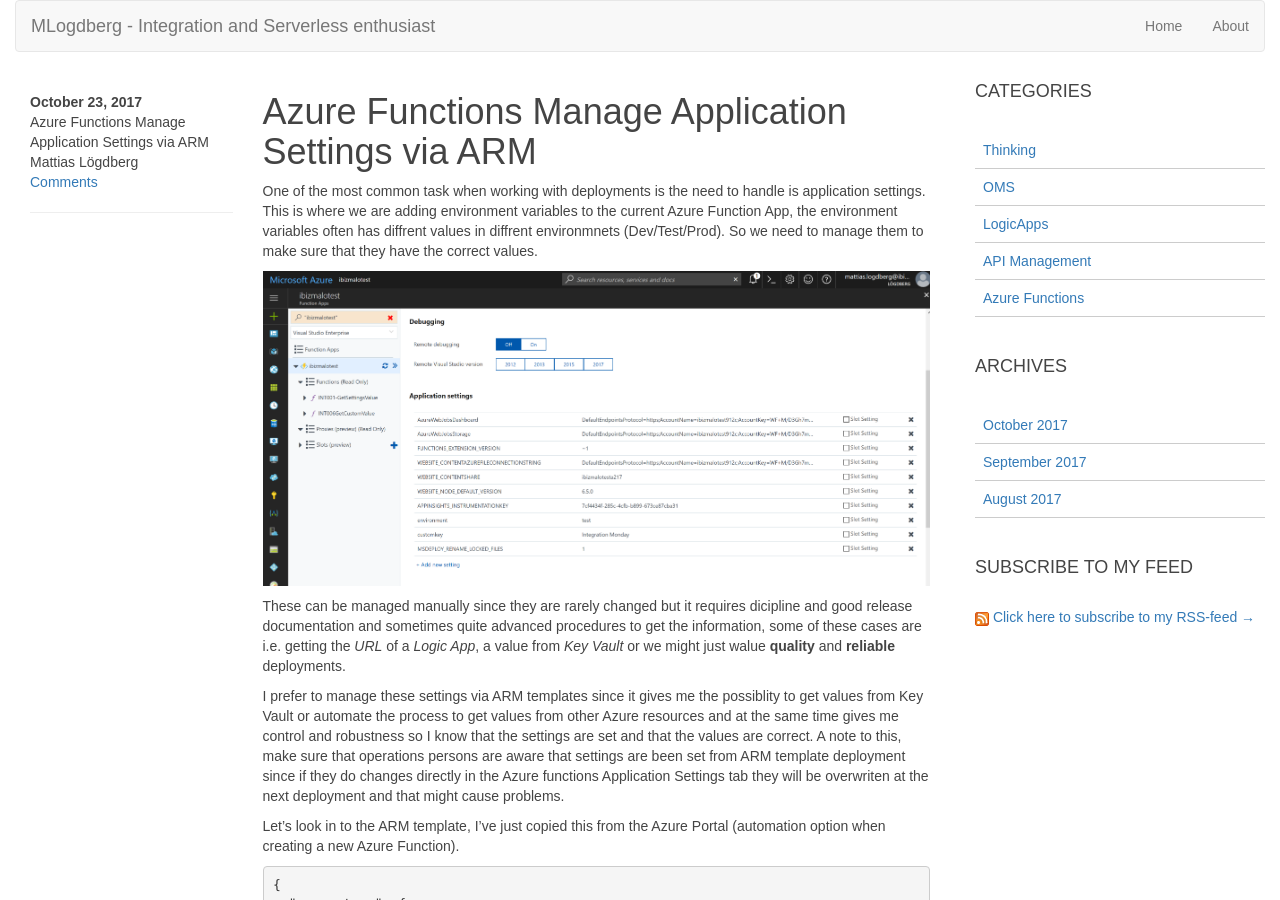
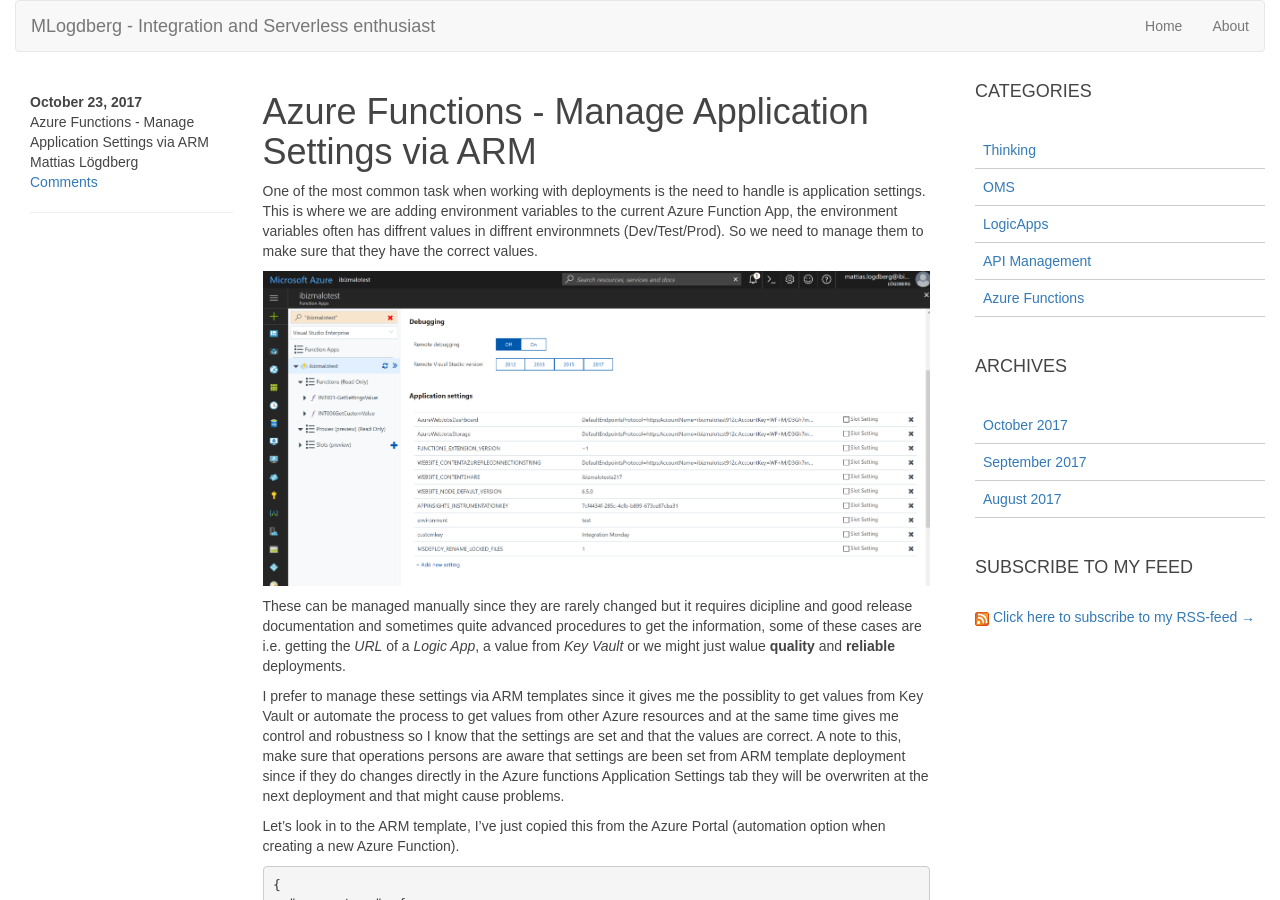
Before and after one commit to MLogdberg/mlogdberg.github.io, a Jekyll site: the page built from _posts/2017-10-23-AzureFunctions-applicationsettings-arm.md, in a window 1280 px wide and 900 px high. Built offline with Jekyll 4.4.1, drawn with Linux system fonts in a browser that asks for light colours; nearby versions of some CDN libraries; some web fonts are replaced; comment, search, counter and statistics services are not loaded.

```diff
--- a/_posts/2017-10-23-AzureFunctions-applicationsettings-arm.md
+++ b/_posts/2017-10-23-AzureFunctions-applicationsettings-arm.md
@@ -1,6 +1,6 @@
 ---
 layout: post
-title: Azure Functions Manage Application Settings via ARM
+title: Azure Functions - Manage Application Settings via ARM
 author: Mattias Lögdberg
 tags: [Azure Functions, Integration]
 categories: [Azure Functions]
```
